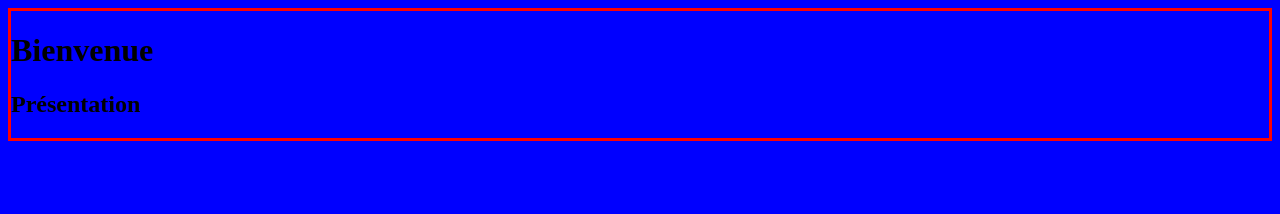
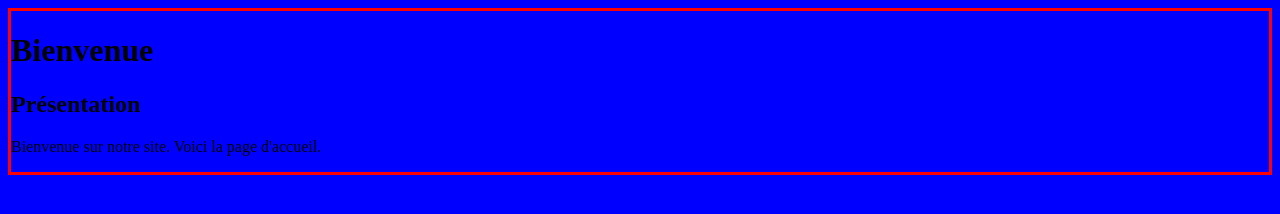
Before and after one commit to candaesCedric/Git-Exercice, a plain HTML site: page index.html in a window 1280 px wide. Drawn offline with Linux system fonts and the light colour scheme.

Commit message:
Ajout d'un paragraphe d'introduction

```diff
--- a/index.html
+++ b/index.html
@@ -4,5 +4,6 @@
   <body style="background-color: blue; border: 3px solid red;">
     <h1>Bienvenue</h1>
     <h2>Présentation</h2>
+    <p>Bienvenue sur notre site. Voici la page d'accueil.</p>
   </body>
 </html>
```
